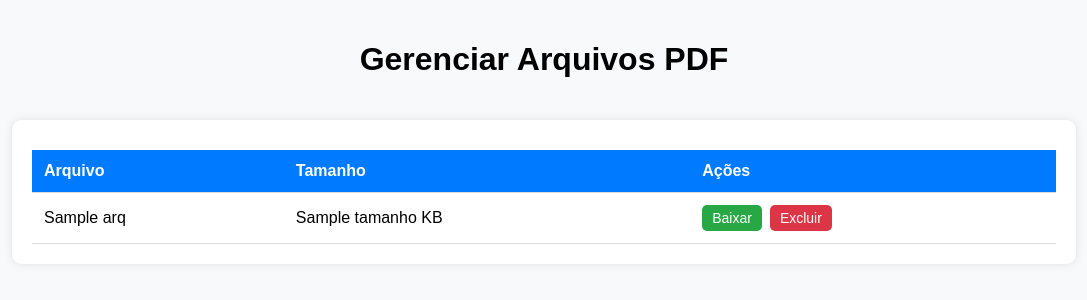
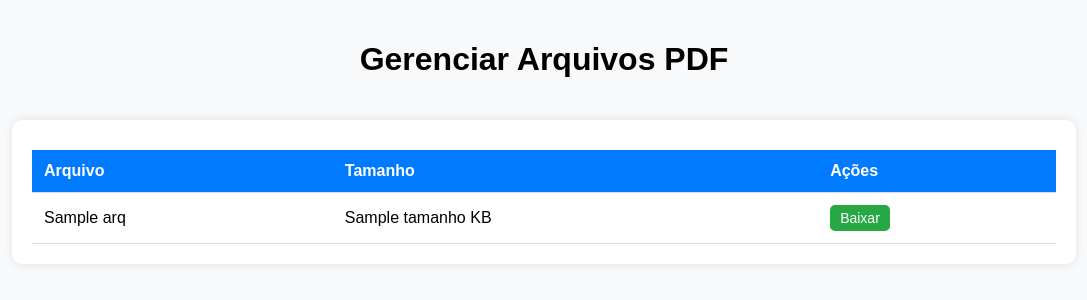
Before and after one commit to joaokenedy-debug/ebdpesqueira, a Flask app: template ebd/templates/gerenciar_pdfs.html in a window 1280 px wide. Shown: the part 62-362 px from the top of the page, without its empty margins (96-1183 px from the left). Run offline with Flask 3, Linux system fonts and the light colour scheme; a user stored in the database is signed in; tables that the repository leaves empty hold one stand-in row (values such as "Sample post"); the template is opened without the code that fills it: most values are stand-ins (such as "Sample title", 1, 10 or a date in 2020); parts of the project's set-up code (start-up, migrations or seed data) failed here and were passed over.

Commit message:
Update gerenciar_pdfs.html

```diff
--- a/ebd/templates/gerenciar_pdfs.html
+++ b/ebd/templates/gerenciar_pdfs.html
@@ -1,5 +1,4 @@
 <!DOCTYPE html>
-
 <html lang="pt-br">
 <head>
     <meta charset="UTF-8">
@@ -54,15 +53,6 @@
             background: #28a745;
             color: white;
         }
-        .btn-delete {
-            background: #dc3545;
-            color: white;
-            border: none;
-            cursor: pointer;
-        }
-        .btn-delete:hover {
-            background: #c82333;
-        }
     </style>
 </head>
 <body>
@@ -92,9 +82,6 @@
                     <td>{{ arq.tamanho }} KB</td>
                     <td class="acoes">
                         <a class="btn btn-download" href="{{ url_for('download_pdf', filename=arq.nome) }}">Baixar</a>
-                    <form method="POST" action="{{ url_for('delete_pdf', filename=arq.nome) }}" style="display:inline;">
-                        <button type="submit" class="btn btn-delete" onclick="return confirm('Deseja excluir este PDF?')">Excluir</button>
-                    </form>
                     </td>
                 </tr>
                 {% endfor %}
@@ -104,6 +91,5 @@
         <p>Nenhum arquivo PDF encontrado.</p>
         {% endif %}
     </div>
-
 </body>
 </html>
```
Lines whose indentation alone changed are shown as unchanged.
